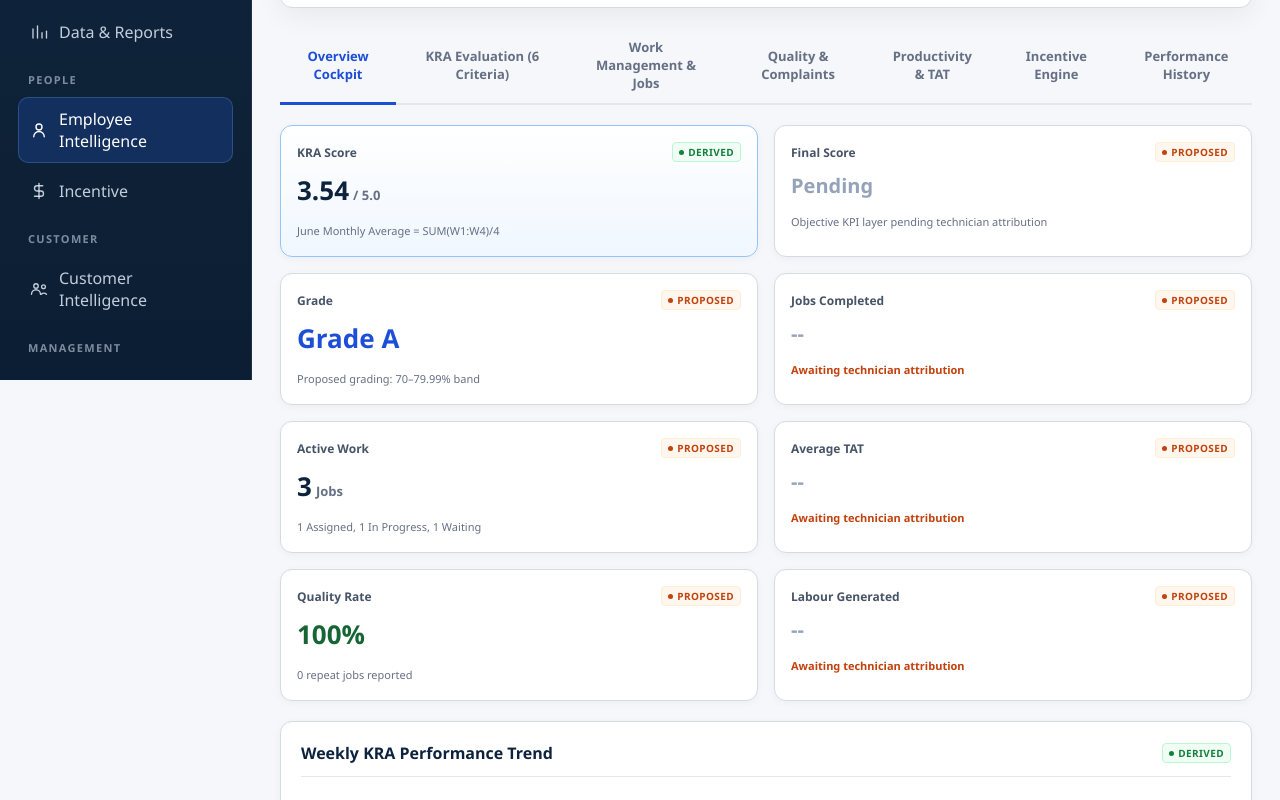
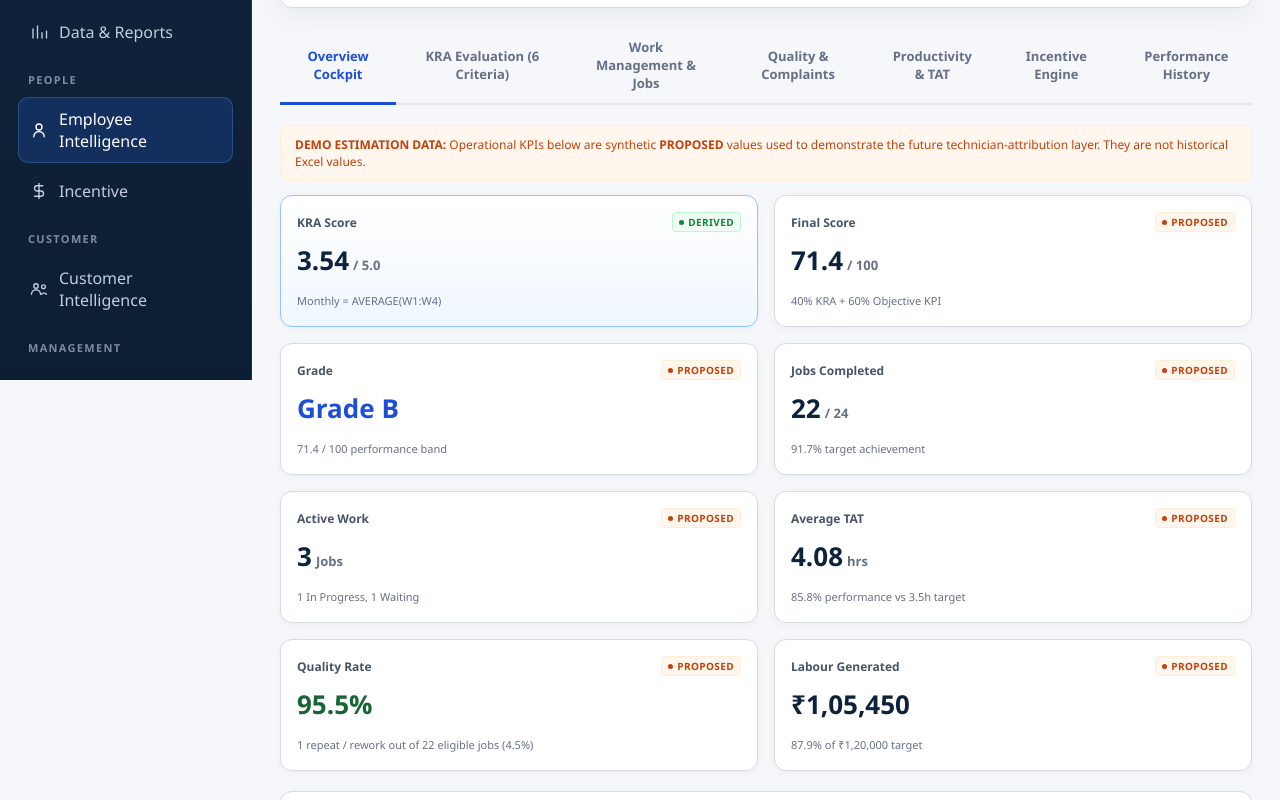
Before and after one commit to Easesmith-IT/digital-dealership-mangement-force, a Next.js app: page / in a window 1280 px wide. Shown: the part 420-1220 px from the top of the page. Built offline with nearby package versions, Linux system fonts and the light colour scheme.

Commit message:
feat: calculate proposed employee performance metrics

```diff
--- a/app/components/employee/EmployeeOverviewTab.tsx
+++ b/app/components/employee/EmployeeOverviewTab.tsx
@@ -1,14 +1,20 @@
 import React, { useState } from "react";
-import {
-  EmployeeKraAssessment,
-  EmployeeProfile,
-  JobCardRecord,
-  KraCriterionScore,
-} from "../../types/employee";
+import { EmployeeKraAssessment, EmployeeProfile, JobCardRecord } from "../../types/employee";
 import { ProvenanceBadge } from "../common/Badge";
 import { KraRadarChart } from "../charts/KraRadarChart";
 import { PerformanceLineChart } from "../charts/PerformanceLineChart";
 import { WorkloadBarChart } from "../charts/WorkloadBarChart";
+import {
+  achievementPercent,
+  finalPerformanceScore,
+  getProposedPeriodData,
+  objectiveKpiScore,
+  performanceGrade,
+  qualityRatePercent,
+  reworkPerformancePercent,
+  reworkRatePercent,
+  tatPerformancePercent,
+} from "../../data/proposed-performance";
 
 interface EmployeeOverviewTabProps {
   employee: EmployeeProfile;
@@ -25,13 +31,23 @@ export const EmployeeOverviewTab: React.FC<EmployeeOverviewTabProps> = ({
   onSelectWeek,
 }) => {
   const [selectedCriterionId, setSelectedCriterionId] = useState<string>(assessment.criteria[0].id);
+  const period = getProposedPeriodData(selectedWeek as "All Weeks" | "Week 1" | "Week 2" | "Week 3" | "Week 4");
 
-  // Compute current display KRA score
   let currentKraScore = assessment.monthlyAverageScore;
   if (selectedWeek === "Week 1") currentKraScore = assessment.weeklyFinalScores.week1;
   if (selectedWeek === "Week 2") currentKraScore = assessment.weeklyFinalScores.week2;
   if (selectedWeek === "Week 3") currentKraScore = assessment.weeklyFinalScores.week3;
   if (selectedWeek === "Week 4") currentKraScore = assessment.weeklyFinalScores.week4;
+
+  const objectiveScore = objectiveKpiScore(period);
+  const finalScore = finalPerformanceScore(currentKraScore, objectiveScore);
+  const grade = performanceGrade(finalScore);
+  const qualityRate = qualityRatePercent(period);
+  const repeatRate = reworkRatePercent(period);
+  const reworkPerformance = reworkPerformancePercent(period);
+  const jobsAchievement = achievementPercent(period.jobsCompleted, period.jobsTarget);
+  const labourAchievement = achievementPercent(period.labourGenerated, period.labourTarget);
+  const tatPerformance = tatPerformancePercent(period.tatActualHours, period.tatTargetHours);
 
   const weeklyTrendData = [
     { label: "Week 1", value: assessment.weeklyFinalScores.week1 },
@@ -41,7 +57,6 @@ export const EmployeeOverviewTab: React.FC<EmployeeOverviewTabProps> = ({
   ];
 
   const selectedCriterion = assessment.criteria.find((c) => c.id === selectedCriterionId) || assessment.criteria[0];
-
   const criterionTrendData = [
     { label: "Week 1", value: selectedCriterion.scores.week1 },
     { label: "Week 2", value: selectedCriterion.scores.week2 },
@@ -50,219 +65,128 @@ export const EmployeeOverviewTab: React.FC<EmployeeOverviewTabProps> = ({
   ];
 
   const workloadItems = [
-    { week: "Week 1", assigned: 4, completed: 4 },
-    { week: "Week 2", assigned: 5, completed: 5 },
-    { week: "Week 3", assigned: 3, completed: 2 },
-    { week: "Week 4", assigned: 4, completed: 4 },
+    { week: "Week 1", assigned: 6, completed: 6 },
+    { week: "Week 2", assigned: 6, completed: 6 },
+    { week: "Week 3", assigned: 5, completed: 4 },
+    { week: "Week 4", assigned: 7, completed: 6 },
   ];
 
   return (
     <div className="overview-tab-container">
-      {/* 8 Executive KPI Cards */}
+      <div className="data-integrity-note" style={{ marginBottom: "14px" }}>
+        <strong>DEMO ESTIMATION DATA:</strong> Operational KPIs below are synthetic <strong>PROPOSED</strong> values used to demonstrate the future technician-attribution layer. They are not historical Excel values.
+      </div>
+
       <div className="kpi-grid">
         <div className="kpi-card highlight">
-          <div className="kpi-header">
-            <span className="kpi-label">KRA Score</span>
-            <ProvenanceBadge provenance="DERIVED" size="sm" />
-          </div>
-          <div className="kpi-main">
-            <span className="kpi-value">{currentKraScore.toFixed(2)}</span>
-            <span className="kpi-max">/ 5.0</span>
-          </div>
-          <div className="kpi-footer">
-            <small>
-              {selectedWeek === "All Weeks"
-                ? `June Monthly Average = SUM(W1:W4)/4`
-                : `${selectedWeek} score = SUM(6 KRAs)/6`}
-            </small>
-          </div>
+          <div className="kpi-header"><span className="kpi-label">KRA Score</span><ProvenanceBadge provenance="DERIVED" size="sm" /></div>
+          <div className="kpi-main"><span className="kpi-value">{currentKraScore.toFixed(2)}</span><span className="kpi-max">/ 5.0</span></div>
+          <div className="kpi-footer"><small>{selectedWeek === "All Weeks" ? "Monthly = AVERAGE(W1:W4)" : `${selectedWeek} = SUM(6 KRAs) / 6`}</small></div>
         </div>
 
         <div className="kpi-card">
-          <div className="kpi-header">
-            <span className="kpi-label">Final Score</span>
-            <ProvenanceBadge provenance="PROPOSED" size="sm" />
-          </div>
-          <div className="kpi-main">
-            <span className="kpi-value text-muted">Pending</span>
-          </div>
-          <div className="kpi-footer">
-            <small className="muted">Objective KPI layer pending technician attribution</small>
-          </div>
+          <div className="kpi-header"><span className="kpi-label">Final Score</span><ProvenanceBadge provenance="PROPOSED" size="sm" /></div>
+          <div className="kpi-main"><span className="kpi-value">{finalScore.toFixed(1)}</span><span className="kpi-max">/ 100</span></div>
+          <div className="kpi-footer"><small>40% KRA + 60% Objective KPI</small></div>
         </div>
 
         <div className="kpi-card">
-          <div className="kpi-header">
-            <span className="kpi-label">Grade</span>
-            <ProvenanceBadge provenance="PROPOSED" size="sm" />
-          </div>
-          <div className="kpi-main">
-            <span className="kpi-value grade-a">Grade A</span>
-          </div>
-          <div className="kpi-footer">
-            <small>Proposed grading: 70–79.99% band</small>
-          </div>
+          <div className="kpi-header"><span className="kpi-label">Grade</span><ProvenanceBadge provenance="PROPOSED" size="sm" /></div>
+          <div className="kpi-main"><span className="kpi-value grade-a">Grade {grade}</span></div>
+          <div className="kpi-footer"><small>{finalScore.toFixed(1)} / 100 performance band</small></div>
         </div>
 
         <div className="kpi-card">
-          <div className="kpi-header">
-            <span className="kpi-label">Jobs Completed</span>
-            <ProvenanceBadge provenance="PROPOSED" size="sm" />
-          </div>
-          <div className="kpi-main">
-            <span className="kpi-value text-muted">--</span>
-          </div>
-          <div className="kpi-footer">
-            <small className="warning-text">Awaiting technician attribution</small>
-          </div>
+          <div className="kpi-header"><span className="kpi-label">Jobs Completed</span><ProvenanceBadge provenance="PROPOSED" size="sm" /></div>
+          <div className="kpi-main"><span className="kpi-value">{period.jobsCompleted}</span><span className="kpi-unit">/ {period.jobsTarget}</span></div>
+          <div className="kpi-footer"><small>{jobsAchievement.toFixed(1)}% target achievement</small></div>
         </div>
 
         <div className="kpi-card">
-          <div className="kpi-header">
-            <span className="kpi-label">Active Work</span>
-            <ProvenanceBadge provenance="PROPOSED" size="sm" />
-          </div>
-          <div className="kpi-main">
-            <span className="kpi-value">3</span>
-            <span className="kpi-unit">Jobs</span>
-          </div>
-          <div className="kpi-footer">
-            <small>1 Assigned, 1 In Progress, 1 Waiting</small>
-          </div>
+          <div className="kpi-header"><span className="kpi-label">Active Work</span><ProvenanceBadge provenance="PROPOSED" size="sm" /></div>
+          <div className="kpi-main"><span className="kpi-value">{period.activeJobs}</span><span className="kpi-unit">Jobs</span></div>
+          <div className="kpi-footer"><small>{period.inProgressJobs} In Progress, {period.waitingJobs} Waiting</small></div>
         </div>
 
         <div className="kpi-card">
-          <div className="kpi-header">
-            <span className="kpi-label">Average TAT</span>
-            <ProvenanceBadge provenance="PROPOSED" size="sm" />
-          </div>
-          <div className="kpi-main">
-            <span className="kpi-value text-muted">--</span>
-          </div>
-          <div className="kpi-footer">
-            <small className="warning-text">Awaiting technician attribution</small>
-          </div>
+          <div className="kpi-header"><span className="kpi-label">Average TAT</span><ProvenanceBadge provenance="PROPOSED" size="sm" /></div>
+          <div className="kpi-main"><span className="kpi-value">{period.tatActualHours.toFixed(2)}</span><span className="kpi-unit">hrs</span></div>
+          <div className="kpi-footer"><small>{tatPerformance.toFixed(1)}% performance vs {period.tatTargetHours.toFixed(1)}h target</small></div>
         </div>
 
         <div className="kpi-card">
-          <div className="kpi-header">
-            <span className="kpi-label">Quality Rate</span>
-            <ProvenanceBadge provenance="PROPOSED" size="sm" />
-          </div>
-          <div className="kpi-main">
-            <span className="kpi-value green">100%</span>
-          </div>
-          <div className="kpi-footer">
-            <small>0 repeat jobs reported</small>
-          </div>
+          <div className="kpi-header"><span className="kpi-label">Quality Rate</span><ProvenanceBadge provenance="PROPOSED" size="sm" /></div>
+          <div className="kpi-main"><span className="kpi-value green">{qualityRate.toFixed(1)}%</span></div>
+          <div className="kpi-footer"><small>{period.repeatJobs} repeat / rework out of {period.eligibleQualityJobs} eligible jobs ({repeatRate.toFixed(1)}%)</small></div>
         </div>
 
         <div className="kpi-card">
-          <div className="kpi-header">
-            <span className="kpi-label">Labour Generated</span>
-            <ProvenanceBadge provenance="PROPOSED" size="sm" />
-          </div>
-          <div className="kpi-main">
-            <span className="kpi-value text-muted">--</span>
-          </div>
-          <div className="kpi-footer">
-            <small className="warning-text">Awaiting technician attribution</small>
-          </div>
+          <div className="kpi-header"><span className="kpi-label">Labour Generated</span><ProvenanceBadge provenance="PROPOSED" size="sm" /></div>
+          <div className="kpi-main"><span className="kpi-value">₹{period.labourGenerated.toLocaleString("en-IN")}</span></div>
+          <div className="kpi-footer"><small>{labourAchievement.toFixed(1)}% of ₹{period.labourTarget.toLocaleString("en-IN")} target</small></div>
         </div>
       </div>
 
-      {/* Main Analytics Grid: Line Chart + Radar Chart */}
       <div className="analytics-two-col">
         <div className="panel-box">
-          <div className="panel-head">
-            <h3>Weekly KRA Performance Trend</h3>
-            <ProvenanceBadge provenance="DERIVED" size="sm" />
-          </div>
-          <PerformanceLineChart
-            title="June 2026 Weekly Scores (1–5 Scale)"
-            data={weeklyTrendData}
-            selectedLabel={selectedWeek === "All Weeks" ? undefined : selectedWeek}
-            onPointClick={(week) => onSelectWeek(week)}
-            averageValue={assessment.monthlyAverageScore}
-          />
+          <div className="panel-head"><h3>Weekly KRA Performance Trend</h3><ProvenanceBadge provenance="DERIVED" size="sm" /></div>
+          <PerformanceLineChart title="June 2026 Weekly Scores (1–5 Scale)" data={weeklyTrendData} selectedLabel={selectedWeek === "All Weeks" ? undefined : selectedWeek} onPointClick={(week) => onSelectWeek(week)} averageValue={assessment.monthlyAverageScore} />
         </div>
-
         <div className="panel-box">
-          <div className="panel-head">
-            <h3>Mechanic 6 KRA Radar Profile</h3>
-            <ProvenanceBadge provenance="SOURCE" size="sm" />
-          </div>
-          <div className="radar-wrapper" style={{ display: "flex", justifyContent: "center", padding: "12px 0" }}>
-            <KraRadarChart criteria={assessment.criteria} selectedWeek={selectedWeek} />
-          </div>
+          <div className="panel-head"><h3>Mechanic 6 KRA Radar Profile</h3><ProvenanceBadge provenance="SOURCE" size="sm" /></div>
+          <div className="radar-wrapper" style={{ display: "flex", justifyContent: "center", padding: "12px 0" }}><KraRadarChart criteria={assessment.criteria} selectedWeek={selectedWeek} /></div>
         </div>
       </div>
 
-      {/* Second Row: Individual KRA Trend & Workload */}
       <div className="analytics-two-col" style={{ marginTop: "20px" }}>
         <div className="panel-box">
           <div className="panel-head">
             <div style={{ display: "flex", alignItems: "center", gap: "12px", width: "100%", justifyContent: "space-between" }}>
               <h3>Individual Criterion Trend</h3>
-              <select
-                className="criterion-dropdown"
-                value={selectedCriterionId}
-                onChange={(e) => setSelectedCriterionId(e.target.value)}
-              >
-                {assessment.criteria.map((c) => (
-                  <option key={c.id} value={c.id}>
-                    {c.label}
-                  </option>
-                ))}
+              <select className="criterion-dropdown" value={selectedCriterionId} onChange={(e) => setSelectedCriterionId(e.target.value)}>
+                {assessment.criteria.map((c) => <option key={c.id} value={c.id}>{c.label}</option>)}
               </select>
             </div>
           </div>
-          <PerformanceLineChart
-            title={`Criterion: ${selectedCriterion.label}`}
-            data={criterionTrendData}
-            selectedLabel={selectedWeek === "All Weeks" ? undefined : selectedWeek}
-            onPointClick={(week) => onSelectWeek(week)}
-            averageValue={selectedCriterion.monthlyAverage}
-          />
+          <PerformanceLineChart title={`Criterion: ${selectedCriterion.label}`} data={criterionTrendData} selectedLabel={selectedWeek === "All Weeks" ? undefined : selectedWeek} onPointClick={(week) => onSelectWeek(week)} averageValue={selectedCriterion.monthlyAverage} />
         </div>
 
         <div className="panel-box">
-          <WorkloadBarChart items={workloadItems} />
+          <div className="panel-head">
+            <div><h3>Proposed Objective KPI Mix</h3><small>Demo calculation for estimation</small></div>
+            <ProvenanceBadge provenance="PROPOSED" size="sm" />
+          </div>
+          <div className="metric-preview-row"><span className="lbl">Jobs Achievement</span><strong>{jobsAchievement.toFixed(1)}%</strong></div>
+          <div className="metric-preview-row"><span className="lbl">Labour Achievement</span><strong>{labourAchievement.toFixed(1)}%</strong></div>
+          <div className="metric-preview-row"><span className="lbl">TAT Performance</span><strong>{tatPerformance.toFixed(1)}%</strong></div>
+          <div className="metric-preview-row"><span className="lbl">Rework Performance</span><strong>{reworkPerformance.toFixed(1)}%</strong></div>
+          <div className="metric-preview-row"><span className="lbl">Objective KPI Score</span><strong>{objectiveScore.toFixed(1)}%</strong></div>
+          <div className="formula-box" style={{ marginTop: "12px", background: "#f8fafc", padding: "10px", borderRadius: "6px", fontSize: "11px" }}><code>Objective = average(Jobs, Labour, TAT, Rework)</code></div>
         </div>
       </div>
 
-      {/* Strengths & Focus Areas */}
       <div className="panel-box" style={{ marginTop: "20px" }}>
-        <div className="panel-head">
-          <h3>Performance Observations & Focus Areas</h3>
-          <ProvenanceBadge provenance="DERIVED" size="sm" />
-        </div>
+        <div className="panel-head"><h3>Workload: Assigned vs Completed</h3><ProvenanceBadge provenance="PROPOSED" size="sm" /></div>
+        <WorkloadBarChart items={workloadItems} />
+      </div>
 
+      <div className="panel-box" style={{ marginTop: "20px" }}>
+        <div className="panel-head"><h3>Performance Observations & Focus Areas</h3><ProvenanceBadge provenance="DERIVED" size="sm" /></div>
         <div className="observations-grid">
           <div className="obs-card strength">
-            <div className="obs-title">💪 Top Strengths ({selectedWeek})</div>
+            <div className="obs-title">Top Strengths ({selectedWeek})</div>
             <ul>
-              <li>
-                <strong>Uniform Discipline:</strong> Scored 5/5 across Weeks 1, 2, and 4.
-              </li>
-              <li>
-                <strong>Punctuality (Time par aana):</strong> Consistently maintains 4/5 score.
-              </li>
-              <li>
-                <strong>Bay Cleanliness:</strong> Maintains clean working area across shifts.
-              </li>
+              <li><strong>Uniform Discipline:</strong> Strong source KRA scores in Weeks 1, 2 and 4.</li>
+              <li><strong>Punctuality:</strong> Consistent 4/5 source score in Weeks 1, 2 and 4.</li>
+              <li><strong>Work Output:</strong> Proposed completion is {period.jobsCompleted}/{period.jobsTarget} jobs.</li>
             </ul>
           </div>
-
           <div className="obs-card attention">
-            <div className="obs-title">⚠️ Attention Required</div>
+            <div className="obs-title">Attention Required</div>
             <ul>
-              <li>
-                <strong>Week 3 Performance Dip (2.67 / 5):</strong> Score dropped due to low Kaam Sekhne ki koshish (2/5) & Uniform (2/5).
-              </li>
-              <li>
-                <strong>Technical Knowledge:</strong> Constant 3/5 score indicates opportunity for diagnostic skills training.
-              </li>
+              <li><strong>Week 3 KRA Dip:</strong> 2.67 / 5, the lowest source KRA week in June.</li>
+              <li><strong>TAT:</strong> Proposed {period.tatActualHours.toFixed(2)}h vs {period.tatTargetHours.toFixed(1)}h target.</li>
+              <li><strong>Repeat/Rework:</strong> Proposed rate is {repeatRate.toFixed(1)}%, above the 1% target used by the KPI model.</li>
             </ul>
           </div>
         </div>
```
